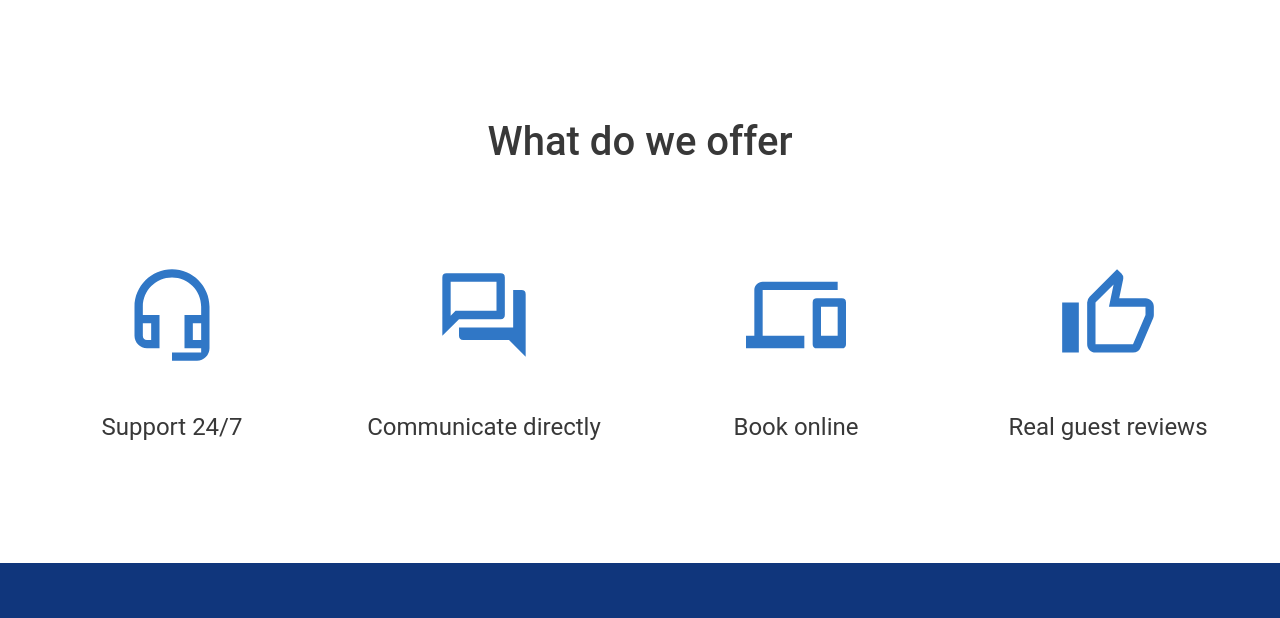
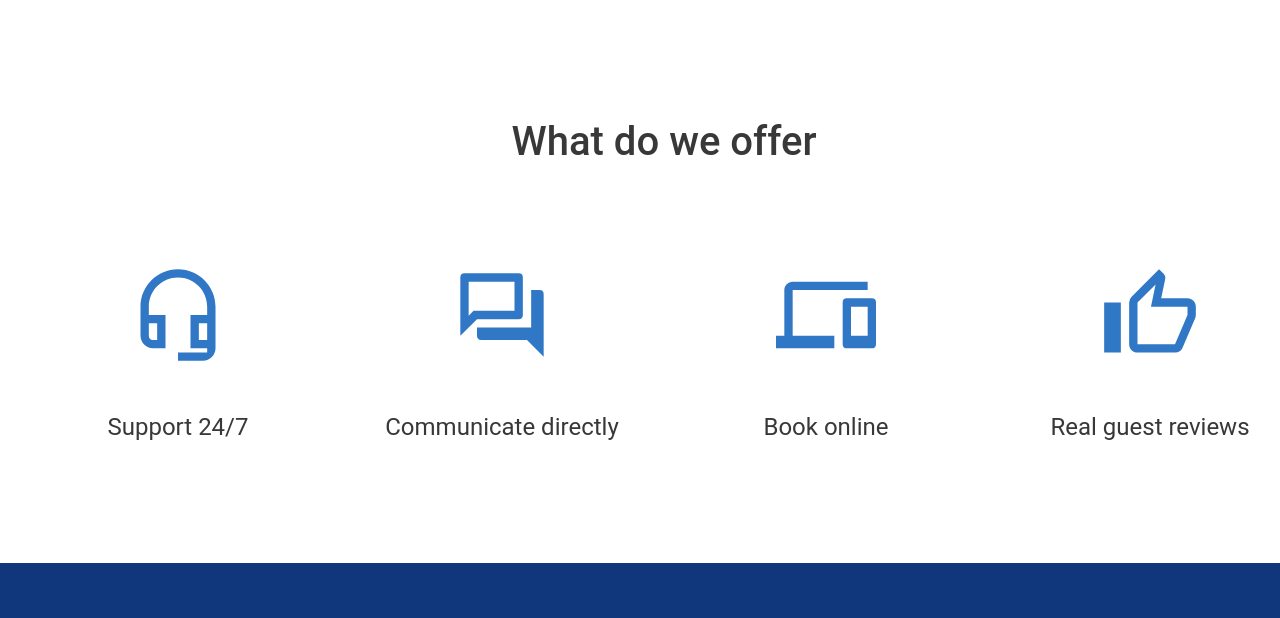
Before and after one commit to Irina-pi/if-html, a website: page index.html in a window 1280 px wide. Shown: the part 904-1522 px from the top of the page. Drawn offline with Linux system fonts and the light colour scheme.

Commit message:
changed width cols to 25% in block 2

```diff
--- a/styles/styles.css
+++ b/styles/styles.css
@@ -191,7 +191,7 @@ input {
 /*for Block 2 */
 .block-two {
   display: grid;
-  grid-template: auto / repeat(4, 296px);
+  grid-template: auto / repeat(4, 25%);
   margin: 120px 0;
   column-gap: 16px;
 }
```
